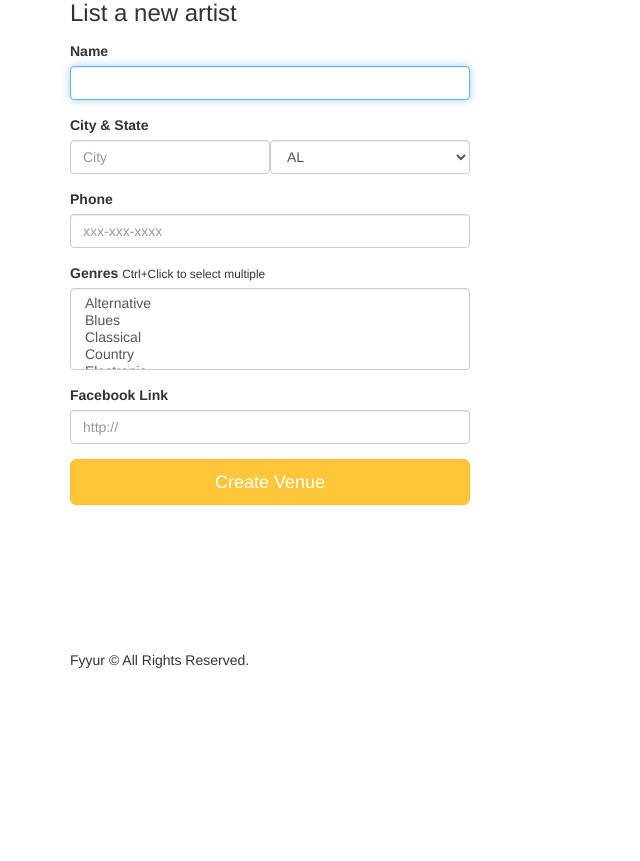
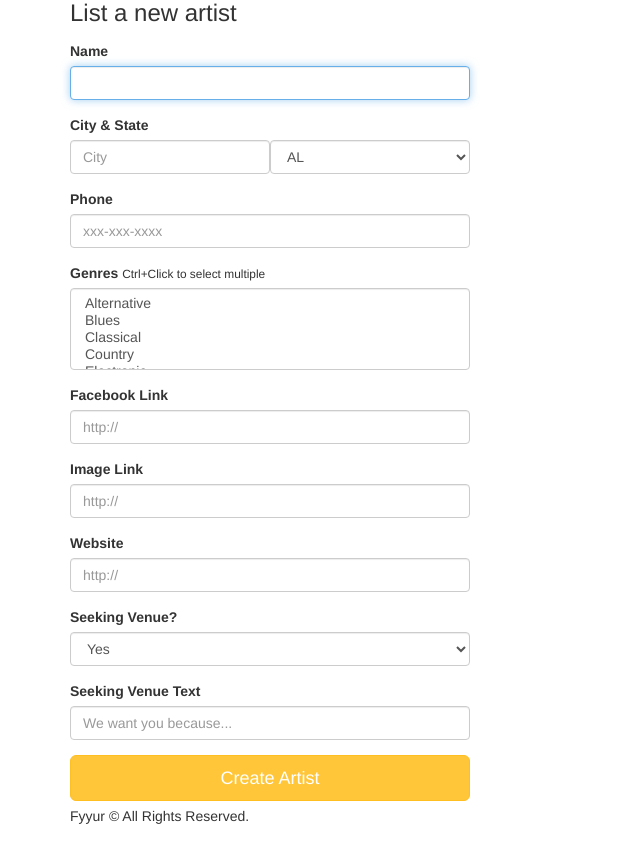
Before and after one commit to rubendata/udacity_fullstack_project1, a Flask app: page /artists/create in a window 1280 px wide. Shown: the part 95-956 px from the top of the page, without its empty margins (0-640 px from the left). Before the commit the page ends 763 px from the top, so only its background shows below. Run offline with Flask 2, Linux system fonts and the light colour scheme; some libraries are stand-ins or nearby versions.

Commit message:
added route and columns and form for new artist

```diff
--- a/app.py
+++ b/app.py
@@ -62,6 +62,10 @@ class Artist(db.Model):
     genres = db.Column(db.String(120))
     image_link = db.Column(db.String(500))
     facebook_link = db.Column(db.String(120))
+    website = db.Column(db.String(120))
+    seeking_venue = db.Column(db.Boolean)
+    seeking_description = db.Column(db.String(120))
+
 
     # TODO: implement any missing fields, as a database migration using Flask-Migrate
 
@@ -295,6 +299,10 @@ def create_venue_submission():
       data["phone"] = venue.phone
       data["genres"] = venue.genres
       data["facebook_link"] = venue.facebook
+      data["image_link"] = venue.image_link
+      data["website"] = venue.website
+      data["image_link"] = venue.seeking_talent
+      data["image_link"] = venue.seeking_description
       flash('message')
     except:
       db.session.rollback()
@@ -505,15 +513,56 @@ def create_artist_form():
 
 @app.route('/artists/create', methods=['POST'])
 def create_artist_submission():
+
+    data = {}
+    try:
+      name = request.get_json()['name']
+      city = request.get_json()['city']
+      state = request.get_json()['state']
+      #address = request.get_json()['address']
+      phone = request.get_json()['phone']
+      genres = request.get_json()['genres']
+      facebook_link = request.get_json()['facebook']
+      image_link = request.get_json()['image_link']
+      website = request.get_json()['website']
+      seeking_venue = request.get_json()['seeking_venue']
+      seeking_description = request.get_json()['seeking_description']
+      artist = Artist(
+        name=name, city=city, state=state, phone = phone,
+        genres = genres, facebook_link = facebook_link, image_link=image_link,
+        website = website, seeking_venue = seeking_venue, seeking_description=seeking_description)
+
+      db.session.add(artist)
+      db.session.commit()
+      data["name"] = artist.name
+      data["city"] = artist.city
+      data["state"] = artist.state
+      #data["address"] = venue.address
+      data["phone"] = artist.phone
+      data["genres"] = artist.genres
+      data["facebook_link"] = artist.facebook_link
+      data["image_link"] = artist.image_link
+      data["website"] = artist.website
+      data["seeking_venue"] = artist.seeking_venue
+      data["seeking_description"] = artist.seeking_description
+      flash('Artist ' + request.form['name'] + ' was successfully listed!')
+    except:
+      db.session.rollback()
+    finally:
+      db.session.close()
+
+
+    return render_template('pages/home.html')
+
   # called upon submitting the new artist listing form
   # TODO: insert form data as a new Venue record in the db, instead
   # TODO: modify data to be the data object returned from db insertion
 
   # on successful db insert, flash success
-  flash('Artist ' + request.form['name'] + ' was successfully listed!')
+
   # TODO: on unsuccessful db insert, flash an error instead.
   # e.g., flash('An error occurred. Artist ' + data.name + ' could not be listed.')
-  return render_template('pages/home.html')
+
 
 
 #  Shows
--- a/forms.py
+++ b/forms.py
@@ -117,11 +117,6 @@ class VenueForm(Form):
         'facebook_link', validators=[URL()]
     )
 
-    image_link = StringField(
-        'imagelink', validators=[URL()]
-    )
-
-
     website = StringField(
         'website', validators=[URL()]
     )
@@ -238,4 +233,20 @@ class ArtistForm(Form):
         'facebook_link', validators=[URL()]
     )
 
+    website = StringField(
+        'website', validators=[URL()]
+    )
+
+    seeking_venue = SelectField(
+        'seeking_venue', validators=[DataRequired()],
+        choices=[
+            ('Yes', 'Yes'),
+            ('No', 'No'),
+            ]
+    )
+
+    seeking_description = StringField(
+        'seeking_description'
+    )
+
 # TODO IMPLEMENT NEW ARTIST FORM AND NEW SHOW FORM
--- a/templates/forms/new_artist.html
+++ b/templates/forms/new_artist.html
@@ -2,7 +2,7 @@
 {% block title %}New Artist{% endblock %}
 {% block content %}
   <div class="form-wrapper">
-    <form method="post" class="form">
+    <form class="form" id="form">
       <h3 class="form-heading">List a new artist</h3>
       <div class="form-group">
         <label for="name">Name</label>
@@ -31,8 +31,68 @@
       <div class="form-group">
           <label for="facebook_link">Facebook Link</label>
           {{ form.facebook_link(class_ = 'form-control', placeholder='http://', autofocus = true) }}
-        </div>
-      <input type="submit" value="Create Venue" class="btn btn-primary btn-lg btn-block">
+      </div>
+      <div class="form-group">
+        <label for="image_link">Image Link</label>
+        {{ form.image_link(class_ = 'form-control', placeholder='http://', autofocus = true) }}
+      </div>
+      <div class="form-group">
+        <label for="website">Website</label>
+        {{ form.website(class_ = 'form-control', placeholder='http://', autofocus = true) }}
+      </div>
+      <div class="form-group">
+        <label for="seeking_venue">Seeking Venue?</label>
+        {{ form.seeking_venue(class_ = 'form-control', placeholder='Yes/No', autofocus = true) }}
+      </div>
+      <div class="form-group">
+        <label for="seeking_description">Seeking Venue Text</label>
+        {{ form.seeking_description(class_ = 'form-control', placeholder='We want you because...', autofocus = true) }}
+      </div>
+
+      <input type="submit" value="Create Artist" class="btn btn-primary btn-lg btn-block">
     </form>
   </div>
+  <script>
+       //Create new artist
+       document.getElementById("form").onsubmit = (e) =>{
+          //get multiple select for genres
+          const genresSelect = document.getElementById("genres").selectedOptions
+          const genres = []
+          for (i of genresSelect) {
+            genres.push(i.value)
+          }
+          //convert seeking_venue into boolean
+          let seeking_venue = document.getElementById("seeking_venue").value;
+          (seeking_venue == "Yes") ? seeking_venue=true : seeking_venue=false;
+          //action
+          e.preventDefault();
+          fetch("/artists/create",{
+                method:"POST",
+                body:JSON.stringify({
+                    "name": document.getElementById("name").value,
+                    "city": document.getElementById("city").value,
+                    "state": document.getElementById("state").value,
+                    //"address": document.getElementById("address").value,
+                    "phone": document.getElementById("phone").value,
+                    "genres": genres,
+                    "facebook": document.getElementById("facebook_link").value,
+                    "image_link": document.getElementById("image_link").value,
+                    "website": document.getElementById("website").value,
+                    "seeking_venue": seeking_venue,
+                    "seeking_description": document.getElementById("seeking_description").value
+
+                }),
+                headers:{
+                    "Content-Type":"application/json"
+                }
+              }
+            )
+            .then((response)=>{
+                  return response
+            })
+            .catch((error)=>
+            console.log(error)
+            )
+    }
+  </script>
 {% endblock %}
--- a/templates/forms/new_venue.html
+++ b/templates/forms/new_venue.html
@@ -61,14 +61,12 @@
   <script>
     //Create new Venue
     document.getElementById("form").onsubmit = (e) =>{
-
       //get multiple select for genres
       const genresSelect = document.getElementById("genres").selectedOptions
       const genres = []
       for (i of genresSelect) {
         genres.push(i.value)
       }
-
       //convert seeking_talent input to boolean
       let seeking_talent = document.getElementById("seeking_talent").value;
       (seeking_talent == "Yes") ? seeking_talent=true : seeking_talent=false;
@@ -99,7 +97,6 @@
             .catch((error)=>
             console.log(error)
             )
-
     }
   </script>
 {% endblock %}
```
Also changed, not shown: migrations/versions/84f5433aec68_.py (added, +32 -0 lines). Lines whose indentation alone changed are shown as unchanged.
